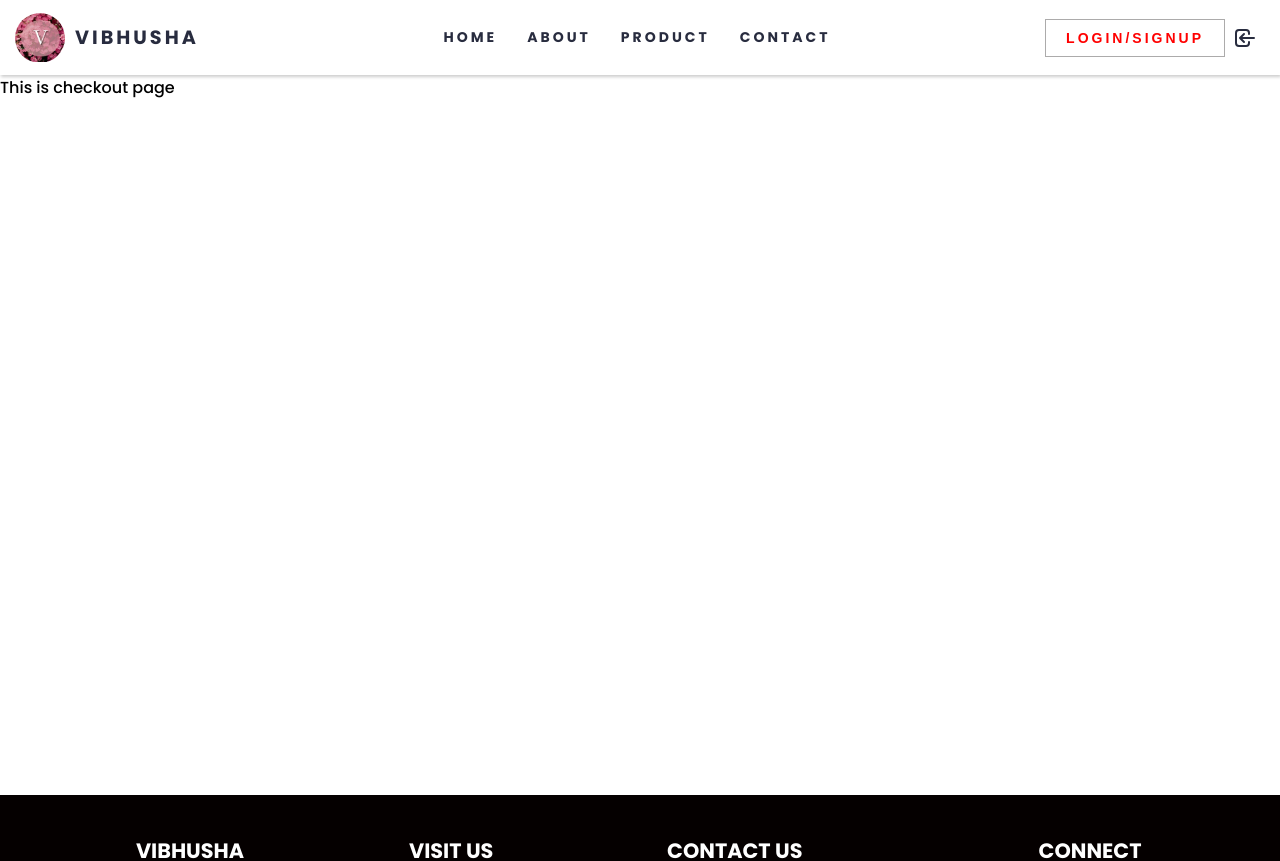
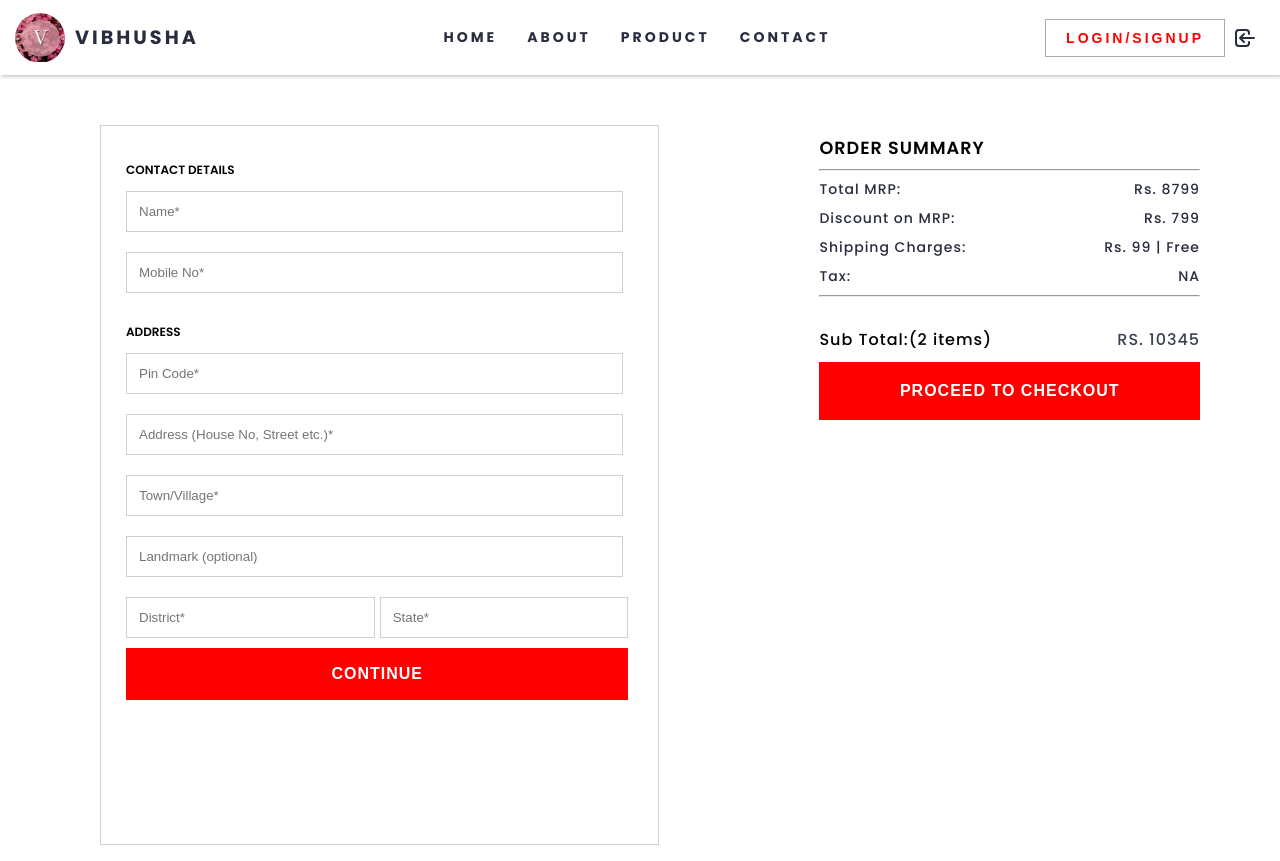
Before and after one commit to gensunar/vibhusha3, a Next.js app: page /user/cart/address in a window 1280 px wide. Shown: the top 861 px of the page. Built offline with nearby package versions, Linux system fonts and the light colour scheme; a small style sheet from the web is missing.

Commit message:
Checkout Address

```diff
--- a/components/Sections/Cart/Cart.module.css
+++ b/components/Sections/Cart/Cart.module.css
@@ -1,7 +1,7 @@
 .cart_container{
     min-height: 90vh;
     margin-top: 75px;
-    background: #e6e6e6;
+    background: #eeeeee;
     display: flex;
 }
 .empty_cart{
@@ -70,8 +70,9 @@
     letter-spacing: 1px;
 }
 .summary{
-    font-weight: 700;
-    font-size: 1.2rem;
+    font-weight: 600;
+    text-transform: uppercase;
+    font-size: 1.1rem;
 }
 .header{
     padding: 20px;
@@ -168,6 +169,7 @@
     color: #282c3f;
     margin-bottom: 8px;
     display: flex;
+    font-size: 14px;
     justify-content: space-between;
 }
 .summary_text_data{
--- a/components/Sections/Cart/CheckOutAddress/CheckoutAddress.js
+++ b/components/Sections/Cart/CheckOutAddress/CheckoutAddress.js
@@ -1,13 +1,150 @@
-import styles from './CheckoutAddress.module.css'
+import styles from "./CheckoutAddress.module.css";
+import InputBox from "../../../Utils/UI/InputBox/InputBox";
+import Link from "next/link";
+import { useState } from "react";
 
 const Checkout = () => {
+  const [custName, setCustName] = useState("");
+  const [custMobile, setCustMobile] = useState("");
+  const [pincode, setPincode] = useState("");
+  const [address, setAddress] = useState("");
+  const [landmark, setLandmark] = useState("");
+  const [town, setTown] = useState("");
+  const [district, setDistrict] = useState("");
+  const [state, setState] = useState("");
+
+  const handleNameInput = (e) => {
+    setCustName(e.target.value);
+  };
+  const handleMobileInput = (e) => {
+    setCustMobile(e.target.value);
+  };
+  const handlePinInput = (e) => {
+    setPincode(e.target.value);
+  };
+  const handleAddressInput = (e) => {
+    setAddress(e.target.value);
+  };
+  const handleLandmarkInput = (e) => {
+    setLandmark(e.target.value);
+  };
+  const handleTownInput = (e) => {
+    setTown(e.target.value);
+  };
+  const handleDistrictInput = (e) => {
+    setDistrict.target.value;
+  };
+  const handleStateInput = (e) => {
+    setState.target.value;
+  };
+
   return (
     <>
-    <div className={styles.checkout_container}>
-        This is checkout page
-    </div>
+      <div className={styles.checkout_container}>
+        <div className={styles.checkout_left_wrapper}>
+          <div className={styles.data_container}>
+            <div className={styles.contact_column}>
+              <span className={styles.contact_header}>CONTACT DETAILS</span>
+              <InputBox
+                placeholder="Name*"
+                id="name"
+                type="text"
+                value={custName}
+                onChange={handleNameInput}
+              />
+              <InputBox
+                placeholder="Mobile No*"
+                id="mobile"
+                type="text"
+                value={custMobile}
+                onChange={handleMobileInput}
+              />
+            </div>
+            <div className={styles.address_column}>
+              <span className={styles.address_header}>Address</span>
+              <InputBox
+                placeholder="Pin Code*"
+                id="pin"
+                type="text"
+                value={pincode}
+                onChange={handlePinInput}
+              />
+              <InputBox
+                placeholder="Address (House No, Street etc.)*"
+                id="address"
+                type="text"
+                value={address}
+                onChange={handleAddressInput}
+              />
+              <InputBox
+                placeholder="Town/Village*"
+                id="town"
+                type="text"
+                value={town}
+                onChange={handleTownInput}
+              />
+              <InputBox
+                placeholder="Landmark (optional)"
+                id="landmark"
+                type="text"
+                value={landmark}
+                onChange={handleLandmarkInput}
+              />
+              <div className={styles.state_details}>
+                <InputBox
+                  placeholder="District*"
+                  id="district"
+                  type="text"
+                  value={district}
+                  onChange={handleDistrictInput}
+                />
+                <InputBox
+                  placeholder="State*"
+                  id="state"
+                  type="text"
+                  value={state}
+                  onChange={handleStateInput}
+                />
+              </div>
+            </div>
+            <button className={styles.continue_button}>Continue</button>
+          </div>
+        </div>
+        <div className={styles.checkout_right_wrapper}>
+          <div className={styles.right}>
+            <span className={styles.summary}>Order Summary</span>
+            <hr />
+            <div className={styles.right_text_container}>
+              <div className={styles.summary_text}>
+                <span>Total MRP: </span>
+                <span className={styles.summary_text_data}>Rs. 8799 </span>
+              </div>
+              <div className={styles.summary_text}>
+                <span>Discount on MRP:</span>
+                <span className={styles.summary_text_data}> Rs. 799</span>
+              </div>
+              <div className={styles.summary_text}>
+                <span>Shipping Charges:</span>
+                <span className={styles.summary_text_data}>Rs. 99 | Free</span>
+              </div>
+              <div className={styles.summary_text}>
+                <span>Tax:</span>
+                <span className={styles.summary_text_data}>NA</span>
+              </div>
+            </div>
+            <hr />
+            <div className={styles.sub_total}>
+              <span>Sub Total:(2 items)</span>
+              <span className={styles.total_price}>Rs. 10345</span>
+            </div>
+            <Link href="/user/cart/address" passHref>
+              <button className={styles.place_order}>Proceed to checkout</button>
+            </Link>
+          </div>
+        </div>
+      </div>
     </>
-  )
-}
+  );
+};
 
-export default Checkout
+export default Checkout;
--- a/components/Sections/Cart/CheckOutAddress/CheckoutAddress.module.css
+++ b/components/Sections/Cart/CheckOutAddress/CheckoutAddress.module.css
@@ -1,4 +1,101 @@
 .checkout_container{
     margin-top: 75px;
     min-height: 90vh;
+    display: flex;
 }
+.checkout_left_wrapper{
+    flex: .8;
+    border: 1px solid #cfcfcf;
+    padding: 20px 25px;
+    margin: 50px 100px;
+}
+.contact_column{
+    margin-top: 10px;
+}
+.data_container input{
+    margin: 10px 0;
+    border: 0.5px solid #cfcfcf;
+    padding: 12px;
+    width: 98%;
+}
+.data_container input:focus{
+    border: 0.5px solid #cfcfcf;;
+    outline: none;
+}
+.contact_header,.address_header{
+    text-transform: uppercase;
+    font-size: 12px;
+    font-weight: 600;
+}
+.address_column{
+    margin-top: 15px;
+}
+.state_details{
+    display: flex;
+    justify-content: space-between;
+}
+.continue_button{
+    background: red;
+    width: 99%;
+    padding: 17px;
+    border: none;
+    color: #fff;
+    font-size: 16px;
+    text-transform: uppercase;
+    letter-spacing: 1px;
+    font-weight: 600;
+}
+.checkout_right_wrapper{
+    flex: 0.6;
+    letter-spacing: 1px;
+    padding: 50px;
+    margin-right: 30px;
+    margin-left: 10px;
+    margin-top: 10px;
+    margin-bottom: 10px;
+    background: #fff;
+    height: 100vh;
+}
+.summary{
+    font-weight: 600;
+    text-transform: uppercase;
+    font-size: 1.1rem;
+}
+.summary_text{
+    color: #282c3f;
+    margin-bottom: 8px;
+    display: flex;
+    font-size: 14px;
+    justify-content: space-between;
+}
+.summary_text_data{
+    display: flex;
+}
+.sub_total{
+    display: flex;
+    justify-content: space-between;
+    margin-top: 30px;
+}
+.total_price{
+    color: #3e4152;
+    font-size: 16px;
+    text-transform: uppercase;
+}
+.place_order{
+    border: none;
+    padding: 20px 25px;
+    width: 100%;
+    font-size: 16px;
+    font-weight: 600;
+    letter-spacing: 1px;
+    background: red;
+    color: #fff;
+    margin-top: 10px;
+    text-transform: uppercase;
+}
+.place_order:hover{
+    cursor: pointer;
+    color: red;
+    background: transparent;
+    border: 1.5px solid red;
+}
--- a/components/Utils/UI/InputBox/InputBox.module.css
+++ b/components/Utils/UI/InputBox/InputBox.module.css
@@ -10,6 +10,3 @@
 }
 .label{
 }
-.input:focus{
-    transition: ease-in-out;
-}
```
Also changed, not shown: components/Sections/Cart/Cart.js (+8 -3 lines).
